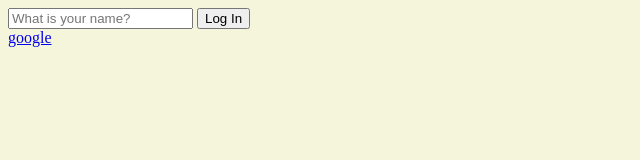
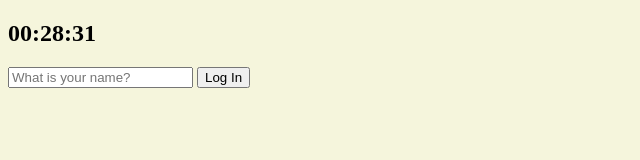
Before and after one commit to 2jomo85/nomad_javascript, a plain HTML site: page index.html in a window 1280 px wide. Shown: the whole page, without its empty margins (0-640 px from the left). Drawn offline with Linux system fonts and the light colour scheme.

Commit message:
5.3 Clock

```diff
--- a/index.html
+++ b/index.html
@@ -8,11 +8,14 @@
     <link rel="stylesheet" type="text/css" media="screen" href="css/style.css" />
   </head>
   <body>
+    <div>
+      <h2 id="clock">00:00:00</h2>
+    </div>
     <form id="login-form">
       <input required maxlength="15" type=""text" placeholder="What is your name?"></input>
       <input type="submit" value="Log In"></input>
     </form>
-    <a href="https://www.google.com">google</a>
-    <script src="js/Greeting.js"></script>
+    <script src="js/greeting.js"></script>
+    <script src="js/clock.js"></script>
   </body>
 </html>
--- a/js/Greeting.js
+++ b/js/Greeting.js
@@ -18,4 +18,3 @@ function handleLinkClick(event) {
 }
 
 loginForm.addEventListener("submit", onLoginSubmit);
-link.addEventListener("click", handleLinkClick);
--- /dev/null
+++ b/js/clock.js
@@ -0,0 +1,16 @@
+const clock = document.querySelector("div h2#clock");
+
+function setClock() {
+  const date = new Date();
+  const hour = getFormat(date.getHours());
+  const minute = getFormat(date.getMinutes());
+  const second = getFormat(date.getSeconds());
+  clock.innerText = `${hour}:${minute}:${second}`;
+}
+
+function getFormat(targetString) {
+  return String(targetString).padStart(2, "0");
+}
+
+setClock();
+setInterval(setClock, 1000);
```
